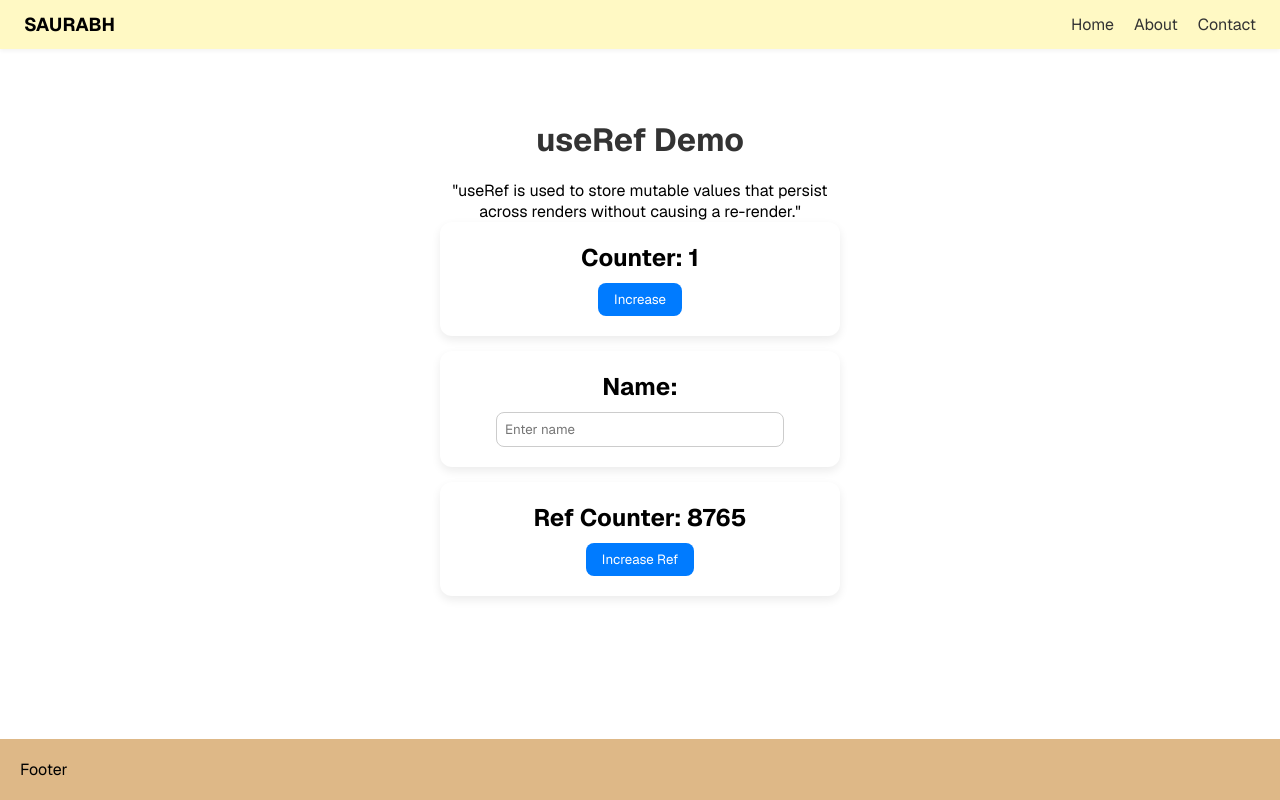
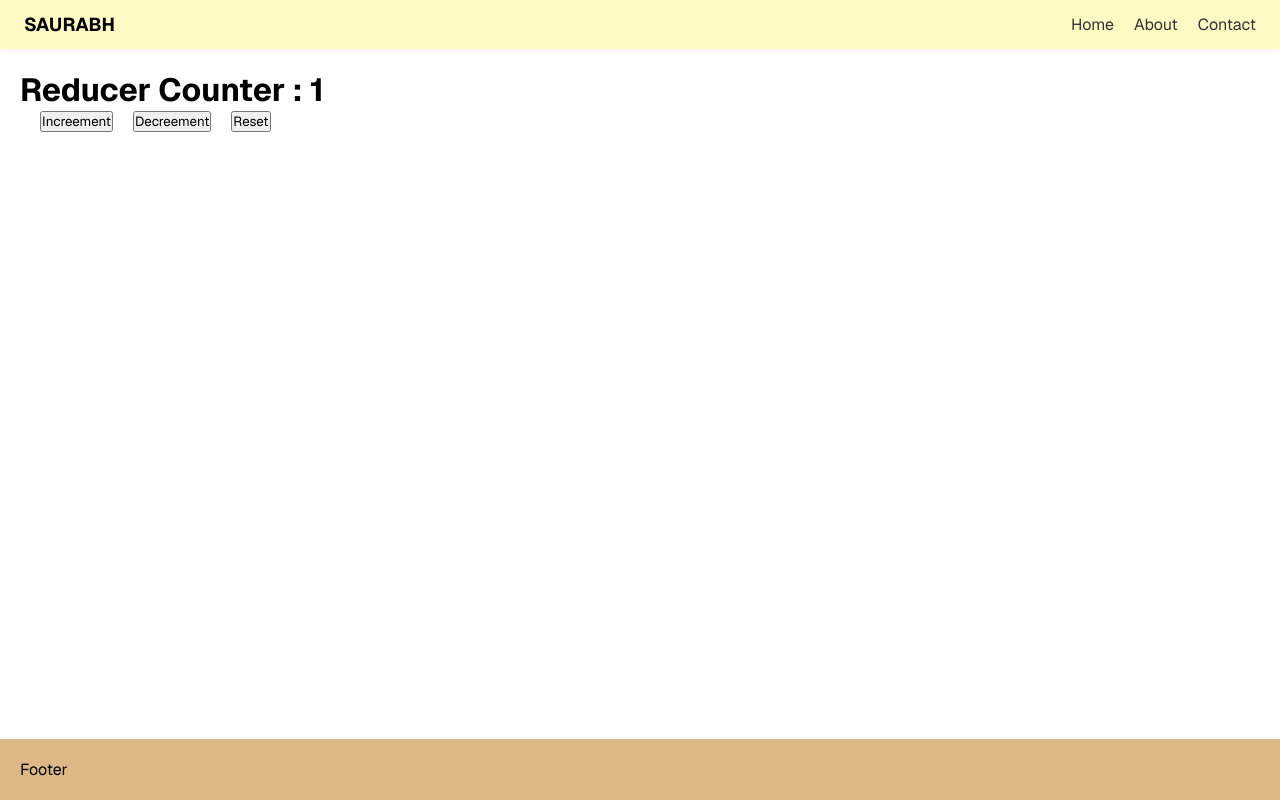
Before and after one commit to Saurabh-Chede/awdiz-react, a React (Vite) app: page / in a window 1280 px wide. Built offline with nearby package versions, Linux system fonts and the light colour scheme.

Commit message:
assignment11

```diff
--- /dev/null
+++ b/src/components/Day10/UseReducer.jsx
@@ -0,0 +1,46 @@
+import React, { act, useReducer, useState } from "react";
+
+function reducer(state, action) {
+  console.log(state, "state");
+  console.log(action, "action");
+  //   if (action.type == "increment") {
+  //     return { ...state, counter: state.counter + 1 };
+  //   } else if (action.type == "decrement") {
+  //     return { ...state, counter: state.counter - 1 };
+  //   } else if (action.type == "reset") {
+  //     return { ...state, counter: 101 };
+  //   }
+  //   return state;
+
+  switch (action.type) {
+    case "increment":
+      return { ...state, counter: state.counter + 1 };
+    case "decrement":
+      return { ...state, counter: state.counter - 1 };
+    case "reset":
+      return { ...state, counter: 1 };
+    default:
+      return state;
+  }
+} //Logic to handle state
+
+const UseReducer = () => {
+  const [state, dispatch] = useReducer(reducer, {
+    counter: 1,
+    counter2: 102,
+  });
+  return (
+    <div>
+      <h1>Reducer Counter : {state.counter}</h1>
+      <button style={{marginLeft:20}} onClick={() => dispatch({ type: "increment" })}>
+        Increement
+      </button>
+      <button style={{marginLeft:20}} onClick={() => dispatch({ type: "decrement" })}>
+        Decreement
+      </button>
+      <button style={{marginLeft:20}} onClick={() => dispatch({ type: "reset" })}>Reset</button>
+    </div>
+  );
+};
+
+export default UseReducer;
--- a/src/components/Hero.jsx
+++ b/src/components/Hero.jsx
@@ -18,6 +18,7 @@ export default function Hero() {
         {/* <EventHandling></EventHandling> */}
         {/* <ProductCard/> */}
 
+
       </div>
     </div>
   );
--- a/src/components/Home.jsx
+++ b/src/components/Home.jsx
@@ -3,6 +3,7 @@ import ProductCard from './ProductCard'
 import Memoizing from './Day8/Memoizing.Jsx'
 import Day9 from './Day9/Day9'
 import UseRef from './Day9/UseRef'
+import UseReducer from './Day10/UseReducer'
 
 
 
@@ -11,7 +12,8 @@ function Home() {
     <div>
      {/* <Memoizing></Memoizing> */}
      {/* <Day9></Day9> */}
-     <UseRef></UseRef>
+     {/* <UseRef></UseRef> */}
+     <UseReducer></UseReducer>
     </div>
   )
 }
```
